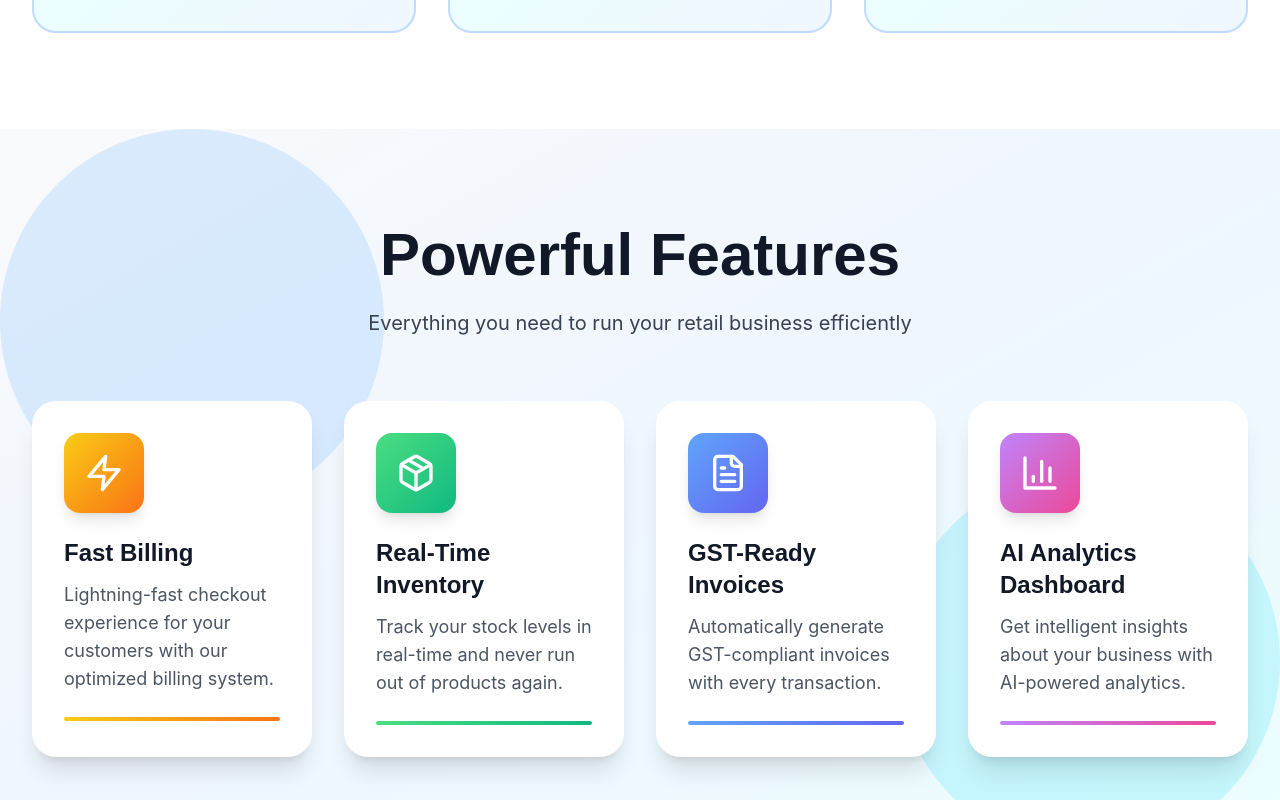
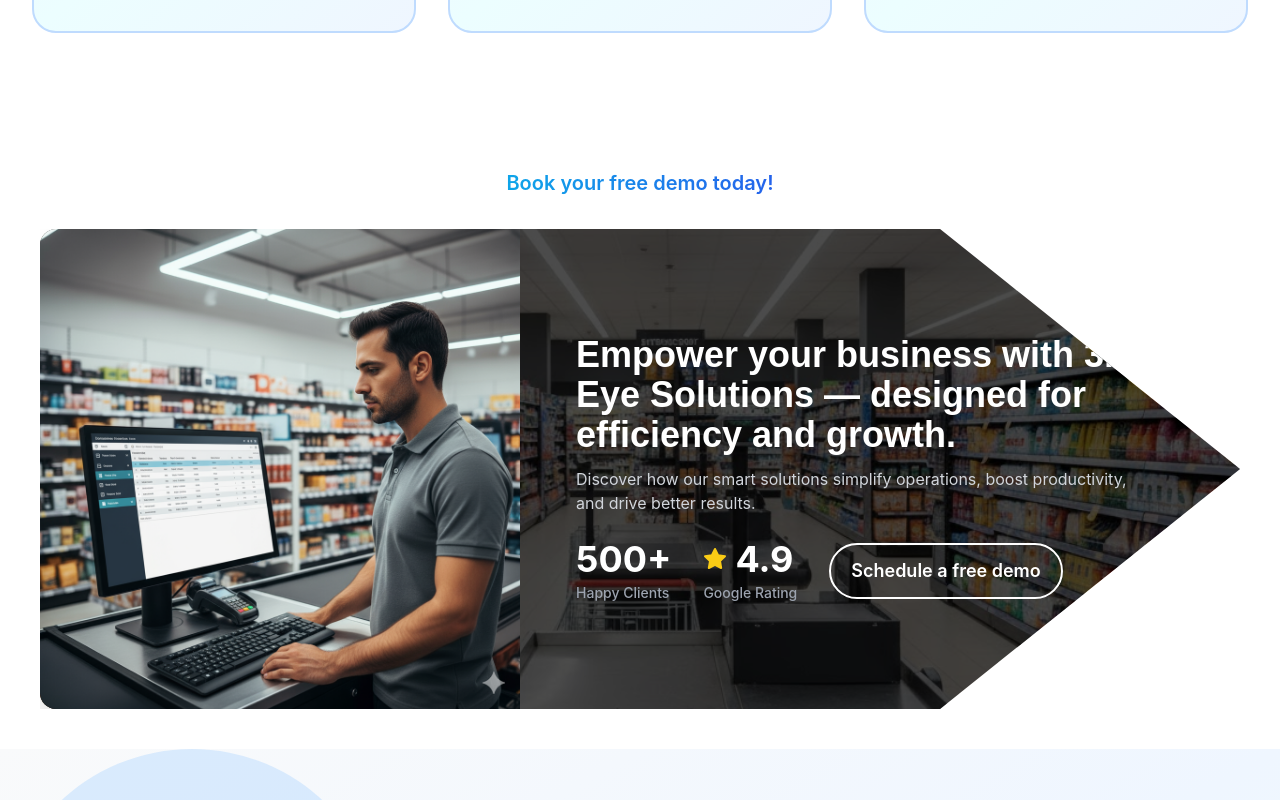
Before and after one commit to Sridharn97/Task, a React (Vite) app in the folder project/: page / in a window 1280 px wide. Shown: the part 3020-3820 px from the top of the page. Built offline with nearby package versions, Linux system fonts and the light colour scheme.

Commit message:
Hero Sectionn

```diff
--- a/project/src/pages/Home.jsx
+++ b/project/src/pages/Home.jsx
@@ -362,6 +362,93 @@ const Home = () => {
         </div>
       </section>
 
+<section className="py-6 sm:py-10 bg-white overflow-hidden">
+  <div className="max-w-[90rem] mx-auto px-4 sm:px-6 lg:px-10">
+    {/* Top Badge */}
+    <motion.div
+      initial={{ opacity: 0, y: -20 }}
+      whileInView={{ opacity: 1, y: 0 }}
+      viewport={{ once: true }}
+      transition={{ duration: 0.6 }}
+      className="text-center mb-6 sm:mb-8"
+    >
+      <span className="text-base sm:text-lg md:text-xl font-semibold text-transparent bg-clip-text bg-gradient-to-r from-sky-500 to-blue-600">
+        Book your free demo today!
+      </span>
+    </motion.div>
+
+    {/* Main Hero Block */}
+    <motion.div
+      initial={{ opacity: 0, scale: 0.97 }}
+      whileInView={{ opacity: 1, scale: 1 }}
+      viewport={{ once: true }}
+      transition={{ duration: 0.8 }}
+      className="relative shadow-2xl object-center overflow-hidden rounded-2xl"
+      style={{
+        backgroundImage: "url('/public/Departmental.jpg')",
+        backgroundSize: "cover",
+        backgroundPosition: "center",
+        backgroundRepeat: "no-repeat",
+        clipPath:
+          "polygon(0 0, calc(100% - 300px) 0, 100% 50%, calc(100% - 300px) 100%, 0 100%)",
+      }}
+    >
+      {/* Overlay for readability */}
+      <div className="absolute inset-0 bg-black/70"></div>
+
+      <div className="relative flex flex-col lg:grid lg:grid-cols-[480px_1fr] items-stretch min-h-[220px]">
+        {/* Left Image */}
+        <div className="w-full h-44 sm:h-60 lg:h-auto">
+          <img
+            src="/public/demo-banner.png"
+            alt="Demo Banner"
+            className="h-full w-full object-cover object-center"
+          />
+        </div>
+
+        {/* Right Content */}
+        <div className="flex flex-col justify-center p-5 sm:p-8 lg:py-10 lg:px-14 text-white relative z-10">
+          <h2 className="text-xl sm:text-2xl md:text-3xl lg:text-4xl font-bold mb-3 leading-snug max-w-2xl">
+            Empower your business with 3rd Eye Solutions — designed for efficiency and growth.
+          </h2>
+
+          <p className="text-sm sm:text-base text-gray-300 mb-6 leading-relaxed max-w-xl">
+            Discover how our smart solutions simplify operations, boost productivity, and drive better results.
+          </p>
+
+          <div className="flex flex-col sm:flex-row sm:flex-wrap items-start sm:items-center gap-5 sm:gap-8">
+            {/* Customers */}
+            <div className="text-center sm:text-left">
+              <div className="text-3xl sm:text-4xl font-bold text-white mb-1">500+</div>
+              <div className="text-sm text-gray-400 font-medium">Happy Clients</div>
+            </div>
+
+            {/* Reviews */}
+            <div className="text-center sm:text-left">
+              <div className="flex items-center justify-center sm:justify-start gap-2 mb-1">
+                <Star className="w-6 h-6 text-yellow-400 fill-yellow-400" />
+                <span className="text-3xl sm:text-4xl font-bold text-white">4.9</span>
+              </div>
+              <div className="text-sm text-gray-400 font-medium">Google Rating</div>
+            </div>
+
+            {/* CTA Button */}
+            <Link
+              to="/contact"
+              className="inline-flex items-center justify-center px-5 py-3 text-sm sm:text-base md:text-lg font-semibold text-white border-2 border-white rounded-full hover:bg-white hover:text-black transition-all duration-300"
+            >
+              Schedule a free demo
+            </Link>
+          </div>
+        </div>
+      </div>
+    </motion.div>
+  </div>
+</section>
+
+
+
+
       <section className="relative py-24 bg-gradient-to-br from-gray-50 via-blue-50 to-cyan-50 overflow-hidden">
         <div className="absolute inset-0 opacity-30">
           <div className="absolute top-0 left-0 w-96 h-96 bg-blue-300 rounded-full"></div>
@@ -524,6 +611,7 @@ const Home = () => {
           </motion.div>
         </div>
       </section>
+
       <section className="py-20 bg-white">
         <div className="max-w-7xl mx-auto px-4 sm:px-6 lg:px-8 text-center">
           {/* Heading */}
@@ -549,7 +637,7 @@ const Home = () => {
           </motion.div>
 
           {/* Infinite Scrolling Logos */}
-   <div className="overflow-hidden relative py-20 bg-gray-50">
+          <div className="overflow-hidden relative py-20 bg-white-50">
             {/* Top Row (moves left) */}
             <motion.div
               className="flex gap-12 mb-12"
```
Also changed, not shown: project/public/Departmental.jpg (added), project/public/demo-banner.png (added). Lines whose indentation alone changed are shown as unchanged.
